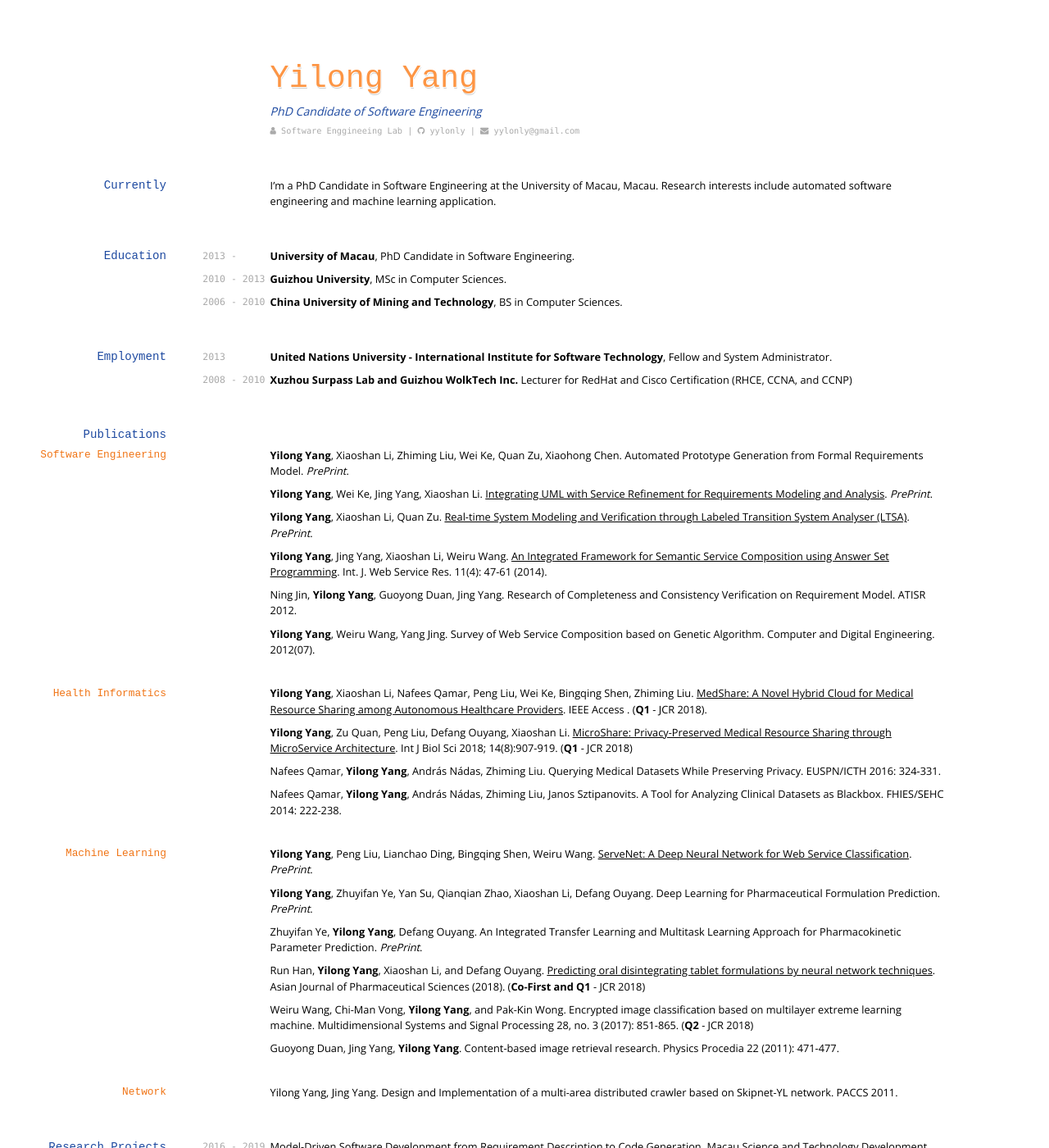
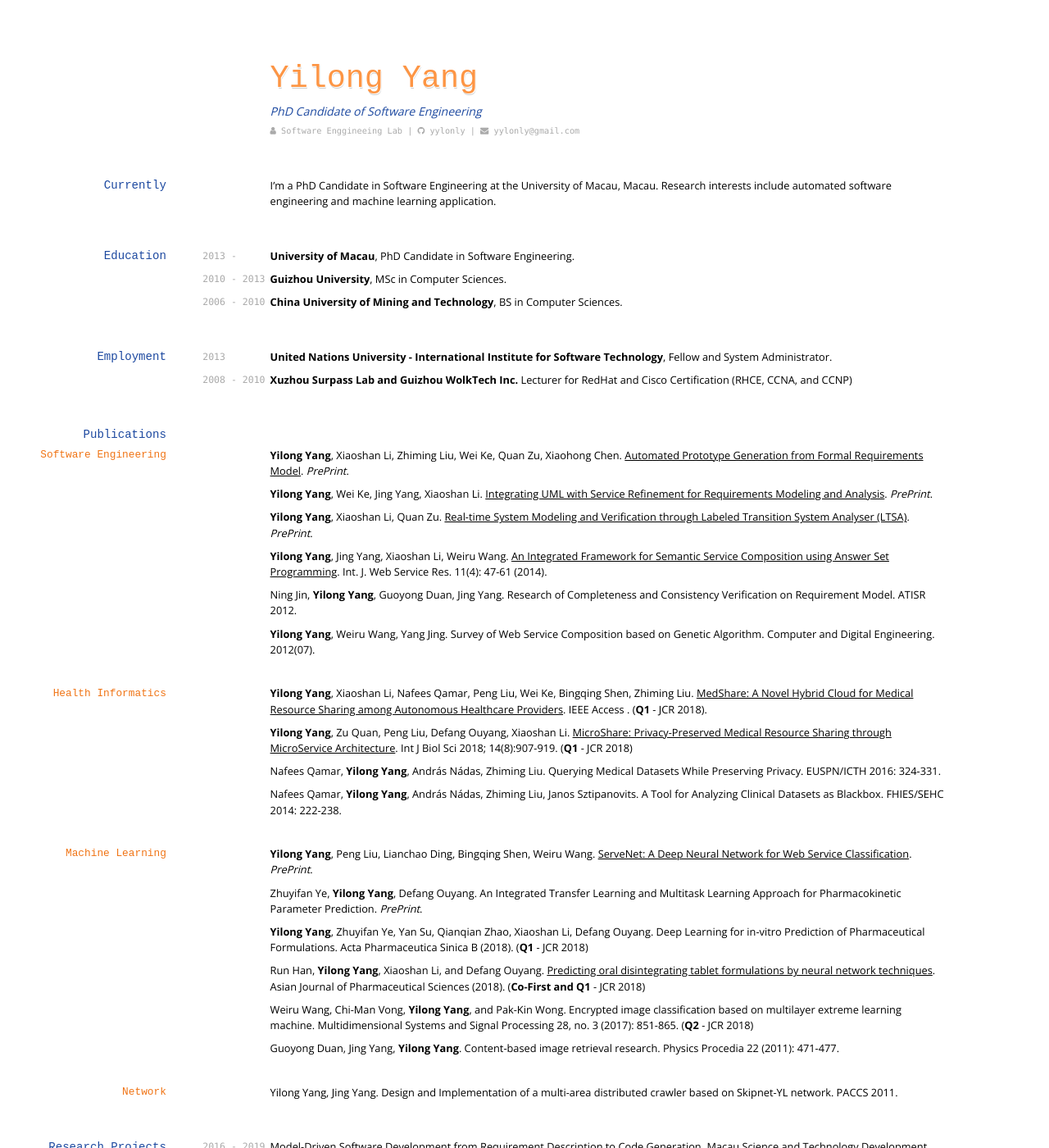
Before and after one commit to yylonly/yylonly.github.io, a Jekyll site: the page built from index.md, in a window 1280 px wide and 1400 px high. Shown: the whole window at 82% size. Built offline with Jekyll 4.4.1, drawn with Linux system fonts in a browser that asks for light colours; nearby versions of some CDN libraries; some web fonts are replaced.

Commit message:
Update index.md

```diff
--- a/index.md
+++ b/index.md
@@ -39,7 +39,7 @@ I'm a PhD Candidate in Software Engineering at the University of Macau, Macau. R
 
 ### Software Engineering
 
-**Yilong Yang**, Xiaoshan Li, Zhiming Liu, Wei Ke, Quan Zu, Xiaohong Chen. Automated Prototype Generation from Formal Requirements Model. *PrePrint*.
+**Yilong Yang**, Xiaoshan Li, Zhiming Liu, Wei Ke, Quan Zu, Xiaohong Chen. [Automated Prototype Generation from Formal Requirements Model](https://www.researchgate.net/publication/327392292_Automated_Prototype_Generation_from_Formal_Requirements_Model). *PrePrint*.
 
 **Yilong Yang**, Wei Ke, Jing Yang, Xiaoshan Li. [Integrating UML with Service Refinement for Requirements Modeling and Analysis](https://www.researchgate.net/publication/323770893_Integrating_UML_with_Service_Refinement_for_Requirements_Modeling_and_Analysis). *PrePrint*.
 
@@ -65,9 +65,9 @@ Nafees Qamar, **Yilong Yang**, András Nádas, Zhiming Liu, Janos Sztipanovits.
 
 **Yilong Yang**, Peng Liu, Lianchao Ding, Bingqing Shen, Weiru Wang. [ServeNet: A Deep Neural Network for Web Service Classification](https://www.researchgate.net/publication/325778290_ServeNet_A_Deep_Neural_Network_for_Web_Service_Classification). *PrePrint*.
 
-**Yilong Yang**, Zhuyifan Ye, Yan Su, Qianqian Zhao, Xiaoshan Li, Defang Ouyang. Deep Learning for Pharmaceutical Formulation Prediction. *PrePrint*.
+Zhuyifan Ye, **Yilong Yang**, Defang Ouyang. An Integrated Transfer Learning and Multitask Learning Approach for Pharmacokinetic Parameter Prediction. *PrePrint*.
 
-Zhuyifan Ye, **Yilong Yang**, Defang Ouyang. An Integrated Transfer Learning and Multitask Learning Approach for Pharmacokinetic Parameter Prediction. *PrePrint*.
+**Yilong Yang**, Zhuyifan Ye, Yan Su, Qianqian Zhao, Xiaoshan Li, Defang Ouyang. Deep Learning for in-vitro Prediction of Pharmaceutical Formulations. Acta Pharmaceutica Sinica B (2018). (**Q1** - JCR 2018)
 
 Run Han, **Yilong Yang**, Xiaoshan Li, and Defang Ouyang. [Predicting oral disintegrating tablet formulations by neural network techniques](https://www.researchgate.net/publication/322902289_Predicting_Oral_Disintegrating_Tablet_Formulations_by_Neural_Network_Techniques). Asian Journal of Pharmaceutical Sciences (2018). (**Co-First and Q1** - JCR 2018)
 
```
